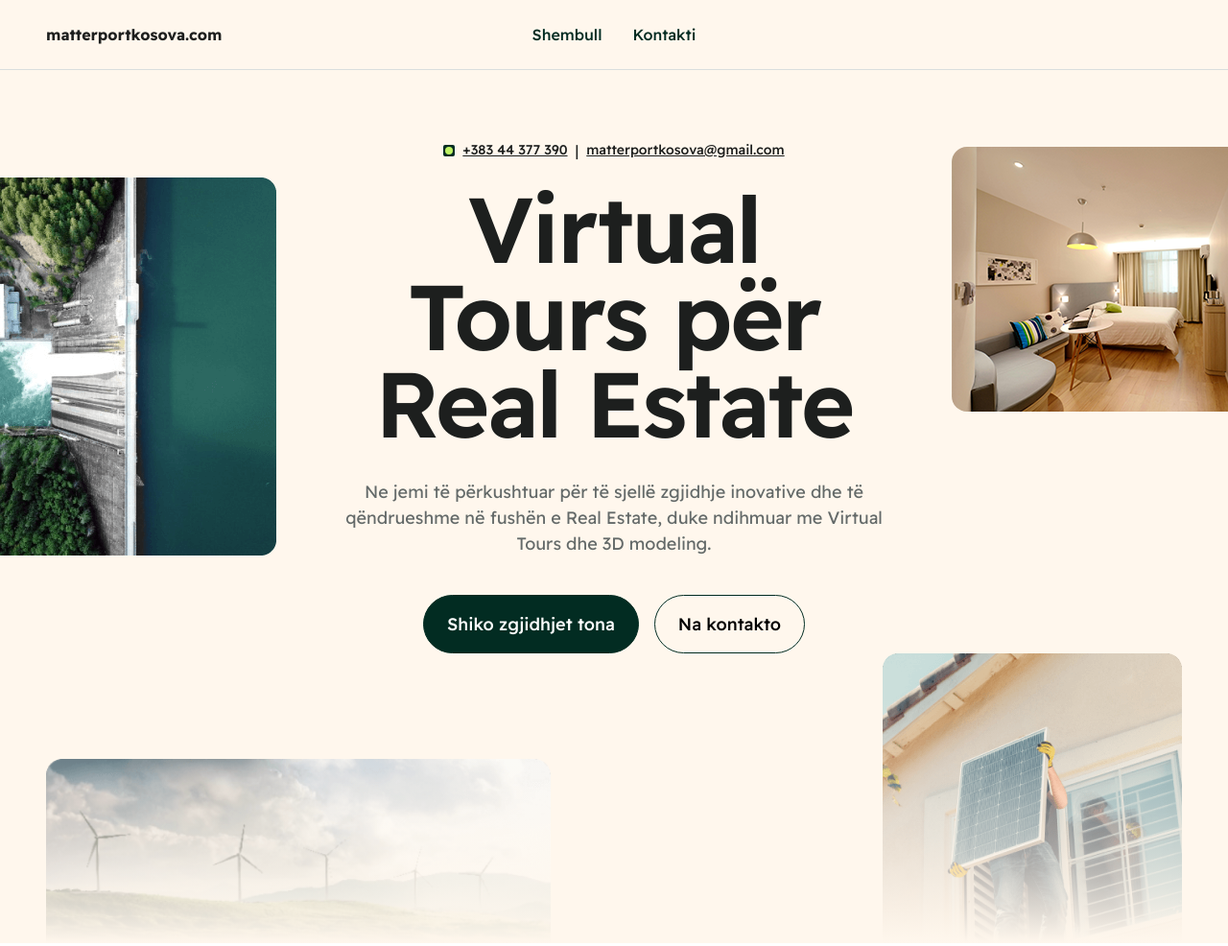
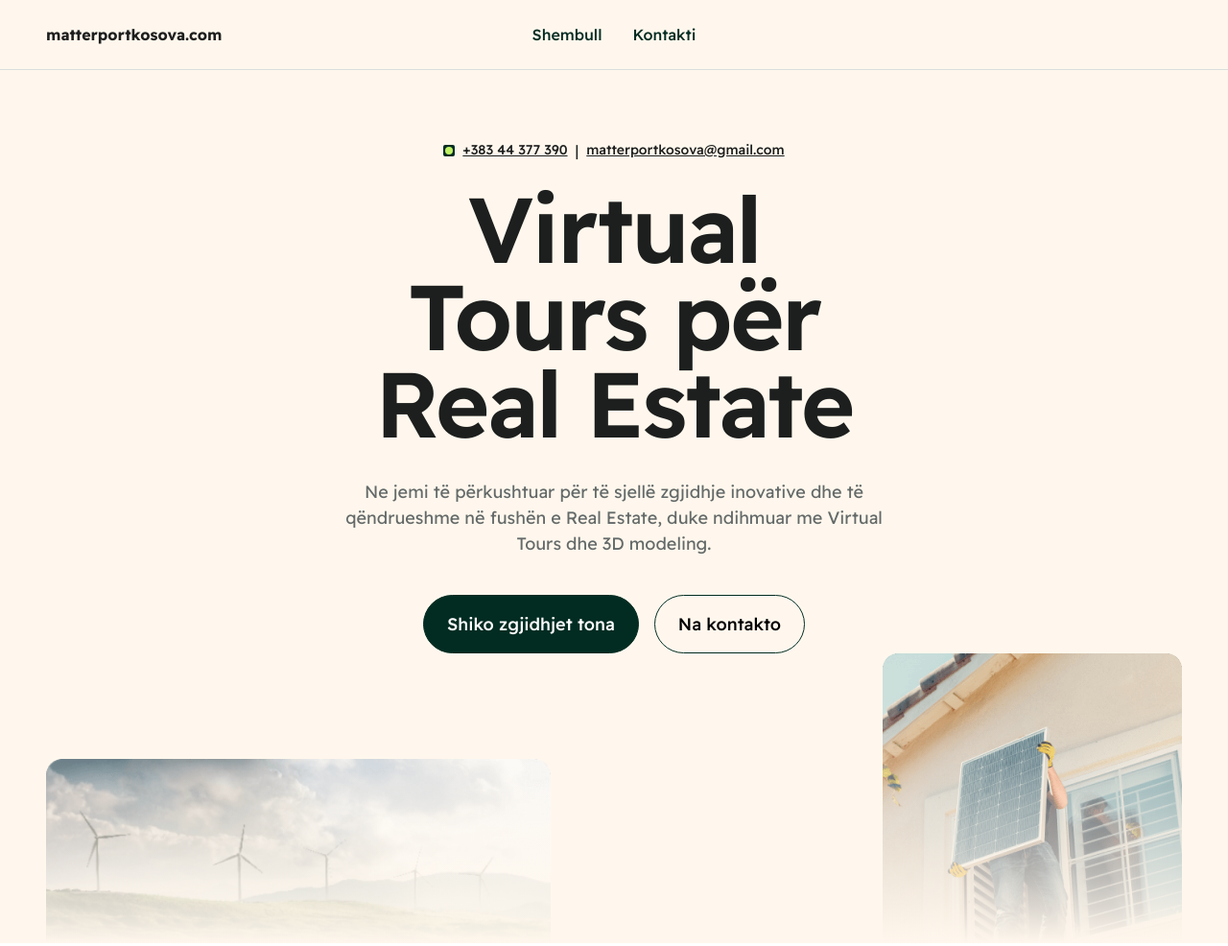
Before and after one commit to erindhoxha/matterportks, a website: page public/index.html in a window 1280 px wide. Shown: the top 986 px of the page at 96% size. Drawn offline with nearby package versions, Linux system fonts and the light colour scheme.

Commit message:
Changes in layout

```diff
--- a/public/index.html
+++ b/public/index.html
@@ -62,15 +62,8 @@
             </div>
           </nav>
           <div class="relative pt-18">
-            <img
-              class="hidden md:block absolute top-0 left-0 mt-28 w-32 lg:w-64 xl:w-auto"
-              src="quantam-assets/headers/header-4-left-top.png"
-              alt="" /><img
-              class="hidden md:block absolute top-0 right-0 mt-20 w-32 lg:w-64 xl:w-auto rounded-l-2xl"
-              src="quantam-assets/headers/header-4-right-top-2.png"
-              alt="" />
             <div class="container mx-auto px-4 relative">
-              <div class="max-w-lg xl:max-w-xl mx-auto mb-12 lg:mb-0 text-center">
+              <div class="max-w-xl xl:max-w-xl mx-auto mb-12 lg:mb-0 text-center">
                 <div class="flex mb-6 items-center justify-center">
                   <svg width="12" height="12" viewbox="0 0 12 12" fill="none" xmlns="http://www.w3.org/2000/svg">
                     <rect width="12" height="12" rx="2" fill="#022C22"></rect>
```
Also changed, not shown: public/css/tailwind/tailwind.css, public/css/tailwind/tailwind.min.css, public/quantam-assets/headers/header-example.jpg (added), 1 other file.
